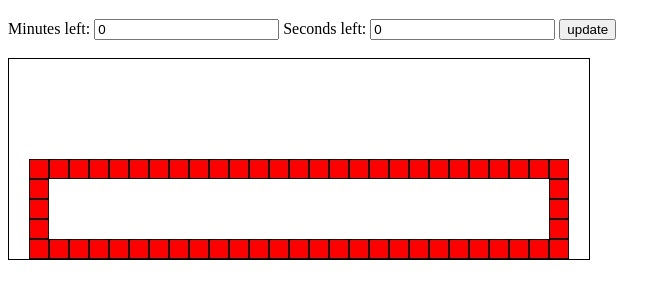
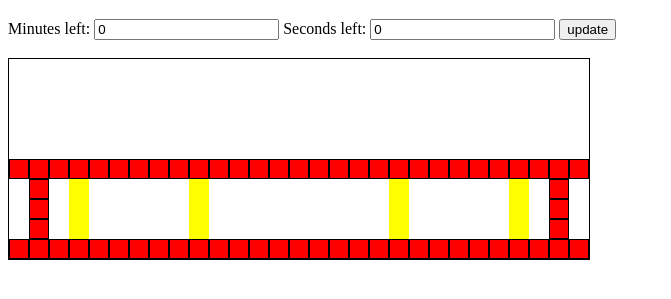
Before and after one commit to molgoatkirby/molgoatkirby.github.io, a plain HTML site: page inferno-sets/index.html in a window 1280 px wide. Shown: the part 61-360 px from the top of the page, without its empty margins (0-671 px from the left). Drawn offline with Linux system fonts and the light colour scheme.

Commit message:
updated images

```diff
--- a/inferno-sets/index.html
+++ b/inferno-sets/index.html
@@ -92,15 +92,21 @@
 
 			function drawUpdate() {
 				ctx.globalAlpha = 1;
+				ctx.fillStyle = "yellow";
+				ctx.fillRect(3*size,fillerTop+size,20,60);
+				ctx.fillRect(9*size,fillerTop+size,20,60);
+				ctx.fillRect(19*size,fillerTop+size,20,60);
+				ctx.fillRect(25*size,fillerTop+size,20,60);
+
 				//ctx.clearRect(0,100,can.width,can.height - 100);
 
-				for (var i=1; i<144; i++) {
-					if (i < 28 || i > 116 || i%29 == 27 || i%29 == 1) {
+				for (var i=0; i<145; i++) {
+					if (i < 29 || i > 115 || i%29 == 27 || i%29 == 1) {
 						ctx.fillStyle = "black";
 						ctx.fillRect(i%29*size, Math.floor(i/29)*size+fillerTop,size,size)
 						ctx.fillStyle = "red";
 						if (selected[0] == i%29 && selected[1] == Math.floor(i/29)) {
-							ctx.fillStyle	= "green";
+							ctx.fillStyle	= "cyan";
 						}
 						ctx.fillRect(i%29*size+1,Math.floor(i/29)*size+1+fillerTop,size-2,size-2)
 
@@ -110,7 +116,7 @@
 			}
 
 			function drawAttack() {
-				ctx.fillStyle = "green";
+				ctx.fillStyle = "cyan";
 				var nextSets = [0,0];
 				var nextPos = convertToNum(selected[0],selected[1]);
 
```
Also changed, not shown: inferno-sets/arrowright.png (added), inferno-sets/arrowrightleft.png (added).
